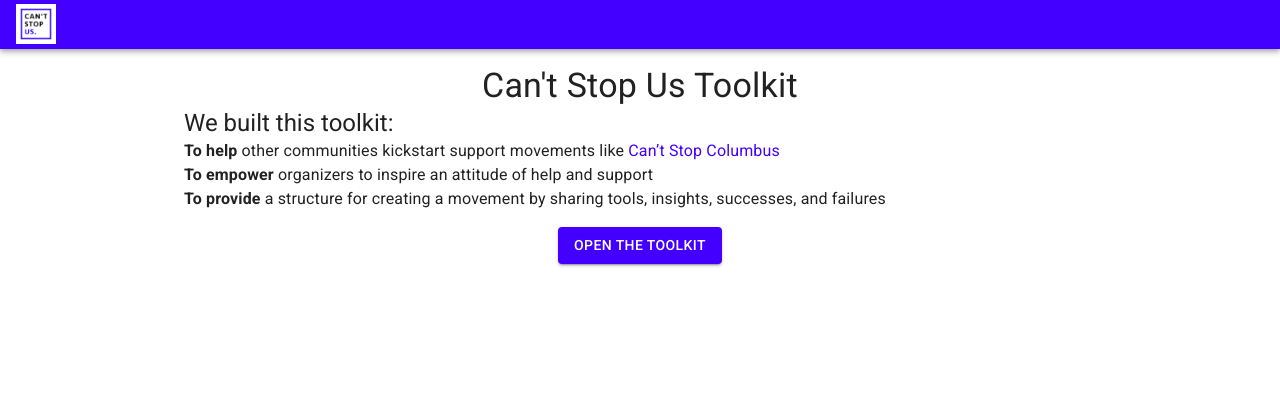
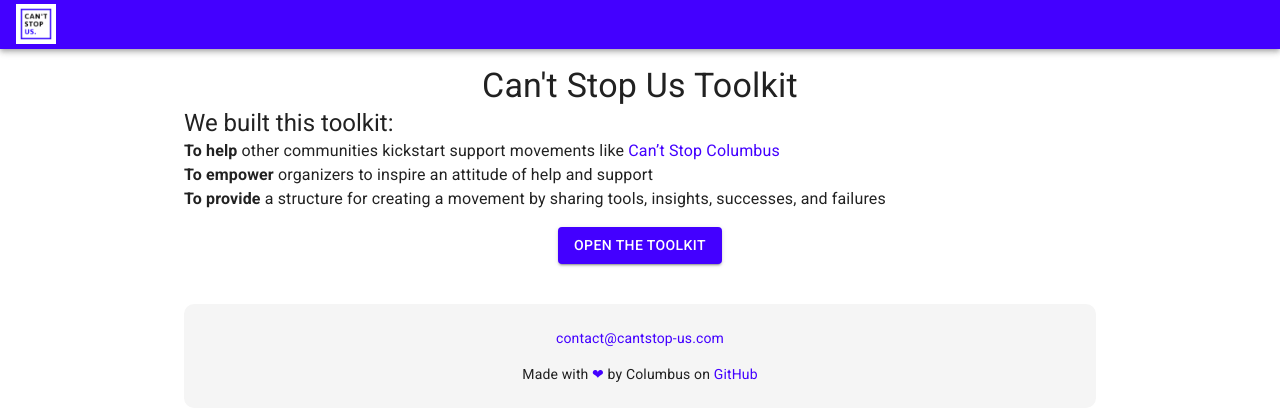
Before and after one commit to Cant-Stop-Columbus/cant-stop-us, a Next.js app: page /toolkit in a window 1280 px wide. Shown: the top 420 px of the page. Built offline with nearby package versions, Linux system fonts and the light colour scheme.

Commit message:
Created a footer

```diff
--- /dev/null
+++ b/components/Footer.js
@@ -0,0 +1,21 @@
+import Link from '@material-ui/core/Link'
+import { Grid, Box, Typography } from '@material-ui/core';
+import theme from '../src/theme';
+
+const Header = () => (
+  <Box my={5} py={3} bgcolor={theme.palette.grey1.main} borderRadius={10}>
+    <Grid container direction="column" justify="center" alignItems="center">
+      <Grid container direction="row" justify="space-around" alignItems="center">
+        {/* <Link href="/code-of-conduct">Code of Conduct</Link> */}
+        <Link href="mailto:contact@cantstop-us.com">contact@cantstop-us.com</Link>
+      </Grid>
+      <Box my={1}/>
+      <Grid container direction="row" justify="center" alignItems="center">
+        <Typography variant="body2">Made with <span style={{color:`${theme.palette.primary.main}`}}>&#x2764;</span> by Columbus on&nbsp;</Typography>
+        <Link href="https://github.com/william-matz/cant-stop-us" rel="noopener noreferrer" target="_blank">GitHub</Link>
+      </Grid>
+    </Grid>
+  </Box>
+);
+
+export default Header;
--- a/pages/index.js
+++ b/pages/index.js
@@ -6,6 +6,7 @@
 import { Button } from '@material-ui/core'
 import Link from '@material-ui/core/Link'
 import Header from '../components/Header';
+import Footer from '../components/Footer'
 import Map from '../components/Map'
 import Meta from '../components/Meta'
 
@@ -33,6 +34,7 @@
             </Button>
           </Box>
         </Box>
+        <Footer/>
       </Container>
     </>
   );
--- a/pages/toolkit.js
+++ b/pages/toolkit.js
@@ -4,6 +4,7 @@
 import { Button } from '@material-ui/core'
 import Link from '@material-ui/core/Link'
 import Header from '../components/Header';
+import Footer from '../components/Footer'
 import Meta from '../components/Meta'
 
 export default function Index() {
@@ -38,6 +39,7 @@
             </Button>
           </Box>
         </Box>
+        <Footer/>
       </Container>
     </>
   );
--- a/src/theme.js
+++ b/src/theme.js
@@ -16,6 +16,9 @@
     background: {
       default: '#FFF',
     },
+    grey1: {
+      main: '#F5F5F5'
+    }
   },
   spacing: 8,
 });
```
